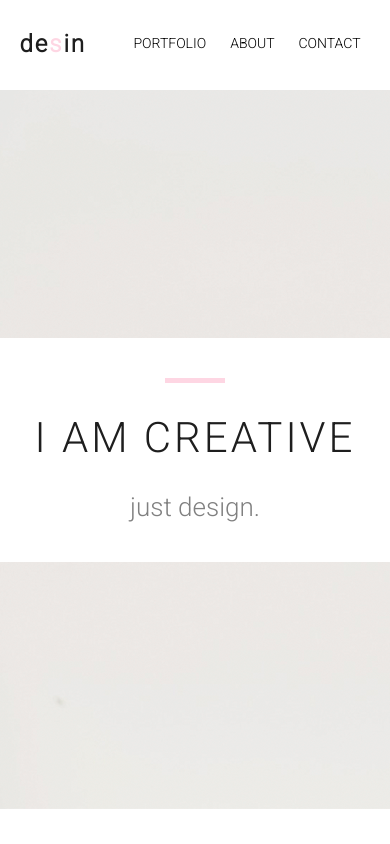
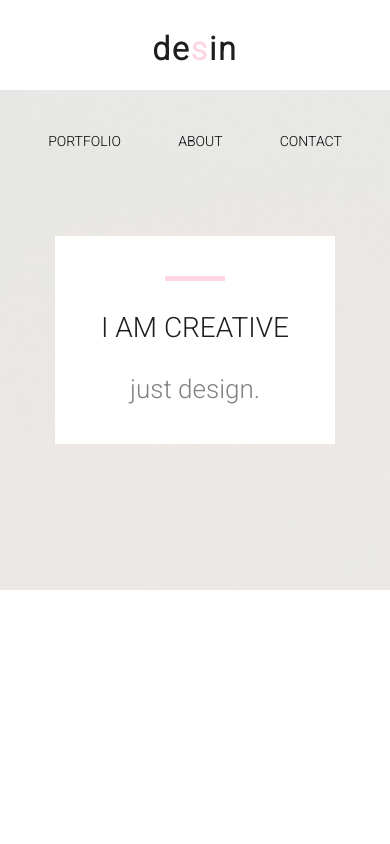
Before and after one commit to MarinMiha/Desin, a website: page index.html in a window 390 px wide. Drawn offline with Linux system fonts and the light colour scheme.

Commit message:
Responsive Header
Making header and navigation responsive.

```diff
--- a/sass/_header.scss
+++ b/sass/_header.scss
@@ -29,6 +29,7 @@ header {
         justify-content: space-between;
         .logo {
             @include unselectable;
+            transition: 1s;
             padding: 30px 0;
             color: #1e1e1e;
             font: {
@@ -42,6 +43,13 @@ header {
             &:hover {
                 cursor: default;
             }
+            @media (max-width: 700px){
+                margin: 0 auto;
+                font-size: 32px;
+            }
+        }
+        @media (max-width: 700px){
+            flex-direction: column;
         }
     }
     .navigation {
@@ -57,6 +65,11 @@ header {
                 transition: .3s;
             }
         }
+        @media (max-width: 700px){
+            display: flex;
+            justify-content: center;
+            justify-content: space-around;
+        }
     }
     .slider {
         display: flex;
@@ -68,11 +81,13 @@ header {
             size: auto;
             repeat: no-repeat;
         }
+        transition: 1s;
         .slider_container {
             background-color: white;
             width: 550px;
             height: 100%;
             text-align: center;
+            transition: 1s;
             .rect {
                 margin: 0 auto;
                 margin-top: 40px;
@@ -81,6 +96,7 @@ header {
                 background-color: $pink_color;
             }
             h1 {
+                transition: 1s;
                 margin: 30px 0;
                 font: {
                     size: 42px;
@@ -88,6 +104,14 @@ header {
                 }
                 letter-spacing: 3px;
                 color: #1e1e1e;
+                @media (max-width: 700px) {
+                    font-size: 32px;
+                    letter-spacing: normal;
+                }
+                @media (max-width: 400px) {
+                    font-size: 28px;
+                    letter-spacing: normal;
+                }
             }
             h3 {
                 margin-bottom: 40px;
@@ -97,6 +121,15 @@ header {
                 }
                 color: gray;
             }
+            @media (max-width: 700px) {
+                width: 350px;
+            }
+            @media (max-width: 400px) {
+                width: 280px;
+            }
+        }
+        @media (max-width: 700px) {
+            min-height: 500px;
         }
     }
 }
```
Also changed, not shown: css/style.css.
